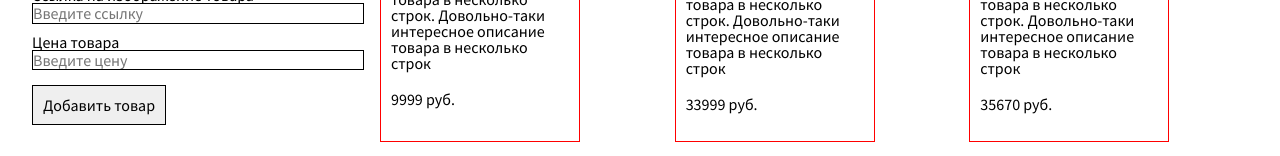
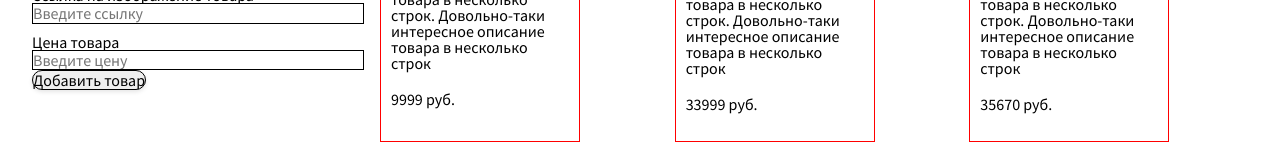
Before and after one commit to proehavshiy/vue3-store-app-test, a Vue app: page / in a window 1280 px wide. Shown: the part 337-493 px from the top of the page. Built offline with nearby package versions, Linux system fonts and the light colour scheme.

Commit message:
feat: delete card

```diff
--- a/src/components/FormForCards.vue
+++ b/src/components/FormForCards.vue
@@ -30,7 +30,7 @@
         v-model.trim.number="newCard.price"
       />
     </label>
-    <form-button>Добавить товар</form-button>
+    <main-button>Добавить товар</main-button>
   </form>
 </template>
 
--- a/src/components/MainContent.vue
+++ b/src/components/MainContent.vue
@@ -6,7 +6,7 @@
       :options="sortOptions"
       style="align-self: flex-end"
     />
-    <store-card-list :cards="sortedCards" />
+    <store-card-list :cards="sortedCards" @deleteCard="deleteCard" />
   </section>
 </template>
 
@@ -34,7 +34,11 @@ export default {
   methods: {
     ...mapMutations({
       setSelectedSort: 'setSelectedSort',
+      deleteCard: 'deleteCard',
     }),
+    // deleteCard(id) {
+    //   console.log('id:', id);
+    // },
     // ...mapMutations({
     //   setPage: "post/setPage",
     //   setSearchQuery: "post/setSearchQuery",
--- a/src/components/SideBar.vue
+++ b/src/components/SideBar.vue
@@ -1,7 +1,7 @@
 <template>
   <section>
     <section-heading>Добавление товара</section-heading>
-    <form-for-cards @createCard="setCards" />
+    <form-for-cards @createCard="addCard" />
   </section>
 </template>
 
@@ -18,7 +18,7 @@ export default {
   },
   methods: {
     ...mapMutations({
-      setCards: 'setCards',
+      addCard: 'addCard',
     }),
   },
 };
--- a/src/components/StoreCard.vue
+++ b/src/components/StoreCard.vue
@@ -8,6 +8,7 @@
       </p>
       <div class="card__price">{{ card.price }} руб.</div>
     </div>
+    <main-button class="card__btn" @click="$emit('deleteCard')"></main-button>
   </li>
 </template>
 
@@ -33,6 +34,12 @@ export default {
   // width: 332px;
   height: 423px;
   border: 1px solid red;
+  position: relative;
+
+  &:hover .card__btn {
+    display: block;
+  }
+
   // .card__img
 
   &__img {
@@ -63,5 +70,17 @@ export default {
   &__price {
     padding: 10px;
   }
+
+  // card__btn
+  &__btn {
+    width: 32px;
+    height: 32px;
+    background: #ff8484;
+
+    display: none;
+    position: absolute;
+    top: -8px;
+    right: -8px;
+  }
 }
 </style>
--- a/src/components/StoreCardList.vue
+++ b/src/components/StoreCardList.vue
@@ -1,10 +1,11 @@
 <template>
   <ul class="cards-wrapper">
-    <store-card v-for="card in cards" :key="card.id" :card="card" />
-    <!--
-      какм поднимать пропсы наверх
-        @onRemove="$emit('onRemove', card.id)"
-      /> -->
+    <store-card
+      v-for="card in cards"
+      :key="card.id"
+      :card="card"
+      @deleteCard="$emit('deleteCard', card.id)"
+    />
   </ul>
 </template>
 
--- a/src/components/UI/FormButton.vue
+++ b/src/components/UI/MainButton.vue
@@ -1,18 +1,18 @@
 <template>
-  <button class="form__btn"><slot></slot></button>
+  <button class="btn"><slot></slot></button>
 </template>
 
 <script>
 
 export default {
-  name: 'form-button',
+  name: 'main-button',
 };
 </script>
 
 <style lang="scss">
-.form__btn {
-  margin-top: 15px;
-  padding: 10px;
+.btn {
+  box-shadow: 0px 2px 4px rgba(0, 0, 0, 0.1);
+  border-radius: 10px;
   background-color: none;
   border: 1px solid black;
 }
--- a/src/components/UI/index.js
+++ b/src/components/UI/index.js
@@ -1,12 +1,12 @@
 import CardSelect from './CardSelect.vue';
-import FormButton from './FormButton.vue';
+import MainButton from './MainButton.vue';
 import FormInput from './FormInput.vue';
 import FormTextArea from './FormTextArea.vue';
 import SectionHeading from './SectionHeading.vue';
 
 export default [
   CardSelect,
-  FormButton,
+  MainButton,
   FormInput,
   FormTextArea,
   SectionHeading,
--- a/src/store/index.js
+++ b/src/store/index.js
@@ -73,8 +73,11 @@ export default createStore({
     setSelectedSort(state, newSelectedSort) {
       state.selectedSort = newSelectedSort;
     },
-    setCards(state, newCards) {
-      state.cards = [...state.cards, newCards];
+    addCard(state, newCard) {
+      state.cards = [...state.cards, newCard];
+    },
+    deleteCard(state, id) {
+      state.cards = state.cards.filter((card) => card.id !== id);
     },
   },
   actions: {
```
